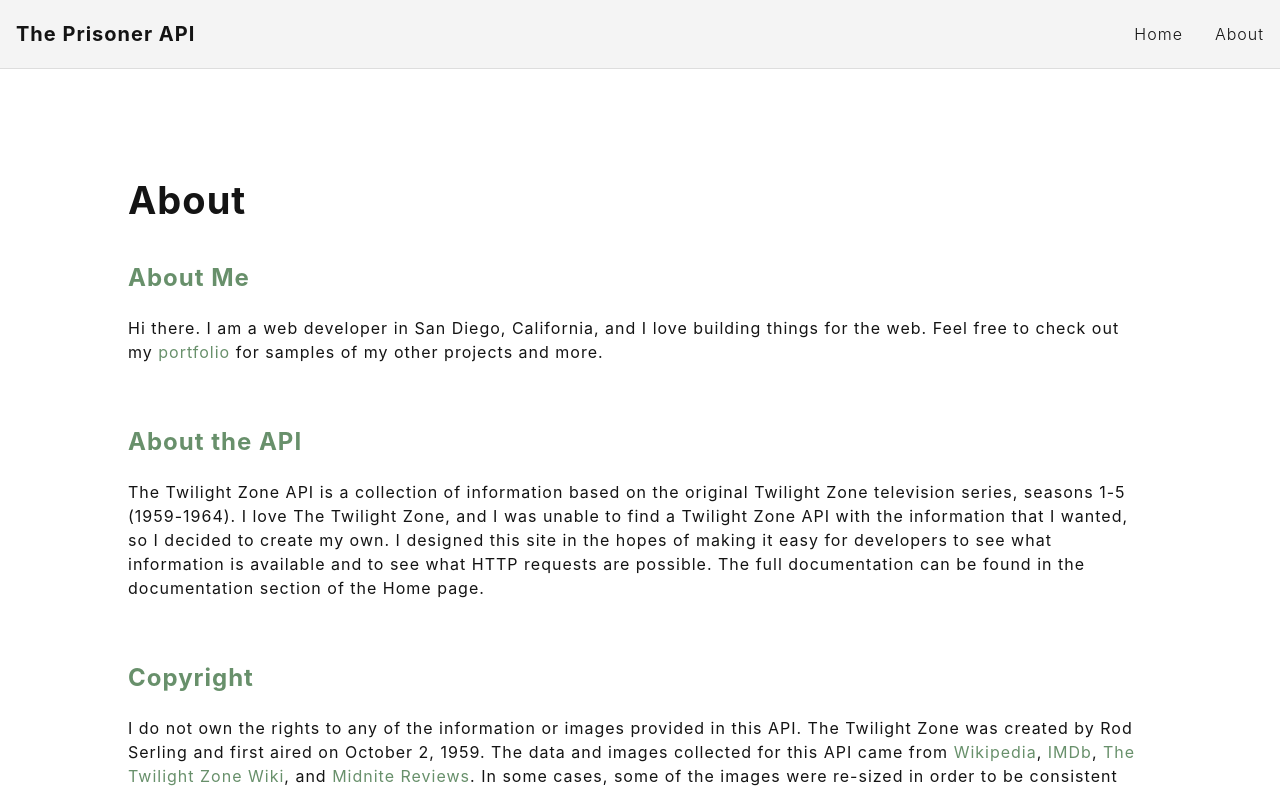
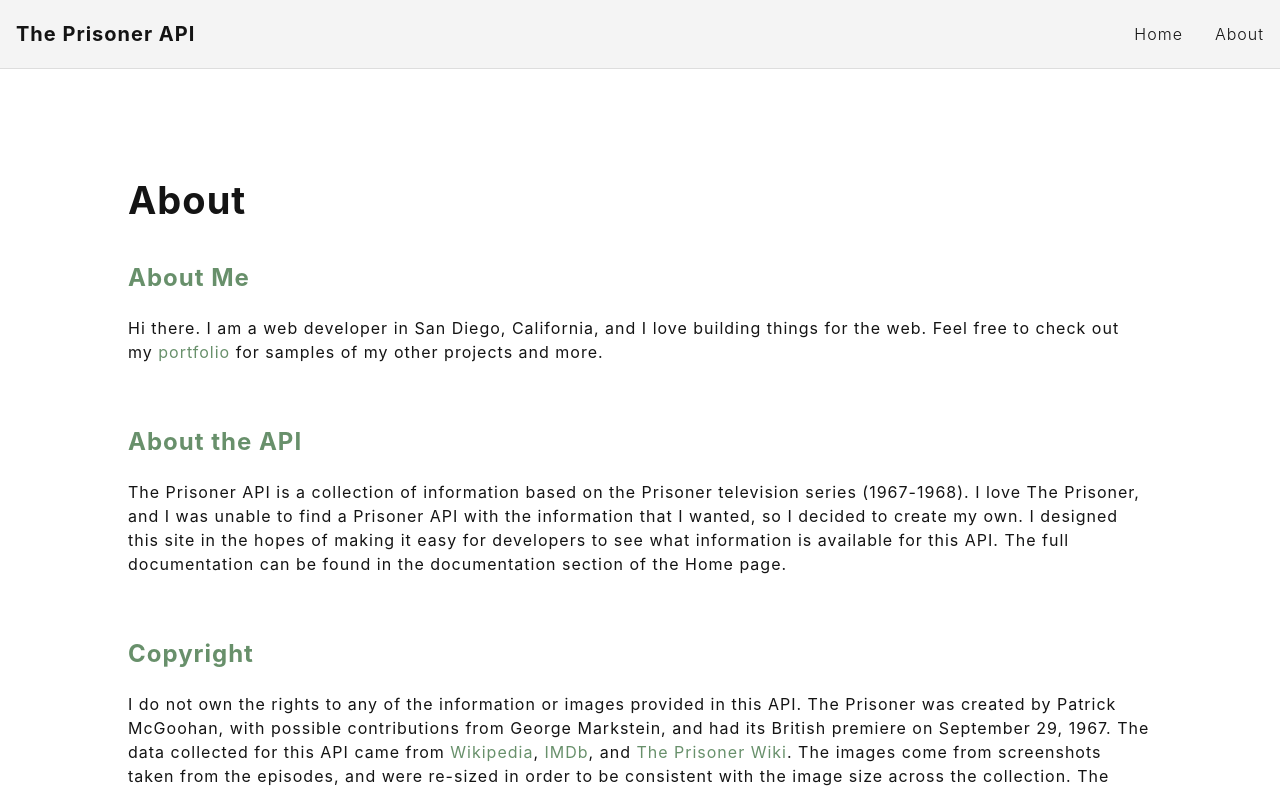
Before and after one commit to answebdev/the-prisoner-api-home, a React (Create React App) app: page /about in a window 1280 px wide. Shown: the top 791 px of the page. Built offline with nearby package versions, Linux system fonts and the light colour scheme.

Commit message:
add About page

```diff
--- a/package.json
+++ b/package.json
@@ -38,5 +38,8 @@
       "last 1 firefox version",
       "last 1 safari version"
     ]
+  },
+  "devDependencies": {
+    "@babel/plugin-proposal-private-property-in-object": "^7.21.11"
   }
 }
--- a/src/components/pages/About.js
+++ b/src/components/pages/About.js
@@ -47,13 +47,11 @@ const About = () => {
 
                         <h2 className={classes.Subheading}>About the API</h2>
                         <p>
-                            The Twilight Zone API is a collection of information based on the
-                            original Twilight Zone television series, seasons 1-5 (1959-1964).
-                            I love The Twilight Zone, and I was unable to find a Twilight Zone
+                            The Prisoner API is a collection of information based on the Prisoner television series (1967-1968).
+                            I love The Prisoner, and I was unable to find a Prisoner
                             API with the information that I wanted, so I decided to create my
                             own. I designed this site in the hopes of making it easy for
-                            developers to see what information is available and to see what
-                            HTTP requests are possible. The full documentation can be found in
+                            developers to see what information is available for this API. The full documentation can be found in
                             the documentation section of the Home page.
                         </p>
                         <br />
@@ -61,8 +59,8 @@ const About = () => {
                         <h2 className={classes.Subheading}>Copyright</h2>
                         <p>
                             I do not own the rights to any of the information or images
-                            provided in this API. The Twilight Zone was created by Rod Serling
-                            and first aired on October 2, 1959. The data and images collected
+                            provided in this API. The Prisoner was created by Patrick McGoohan, with possible contributions from George Markstein,
+                            and had its British premiere on September 29, 1967. The data collected
                             for this API came from{' '}
                             <a
                                 className={classes.Link}
@@ -81,27 +79,17 @@ const About = () => {
                             >
                                 IMDb
                             </a>
-                            ,{' '}
+                            , and{' '}
                             <a
                                 className={classes.Link}
-                                href='https://twilightzone.fandom.com/wiki/A_Fifth_Dimension:The_Twilight_Zone_Wiki'
+                                href='https://prisoner.fandom.com/wiki/The_Prisoner_(1967_series)'
                                 rel='noopener noreferrer'
                                 target='_blank'
                             >
-                                The Twilight Zone Wiki
-                            </a>
-                            , and{' '}
-                            <a
-                                className={classes.Link}
-                                href='https://midnitereviews.com/'
-                                rel='noopener noreferrer'
-                                target='_blank'
-                            >
-                                Midnite Reviews
-                            </a>
-                            . In some cases, some of the images were re-sized in order to be
-                            consistent with the image size across the collection. In these
-                            instances, the images were re-hosted with new URLs.
+                                The Prisoner Wiki
+                            </a>.
+                            The images come from screenshots taken from the episodes, and were re-sized in order to be
+                            consistent with the image size across the collection. The images were then hosted in order to create their URLs.
                         </p>
                         <br />
 
```
Also changed, not shown: 1 other file (tests, documents, lock files or other folders).
